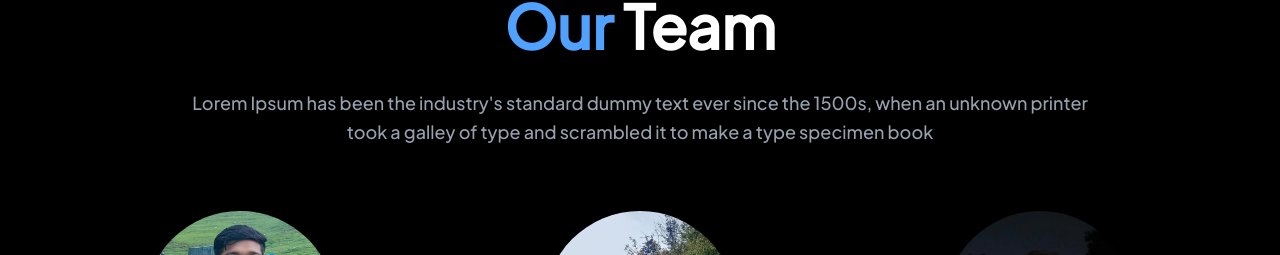
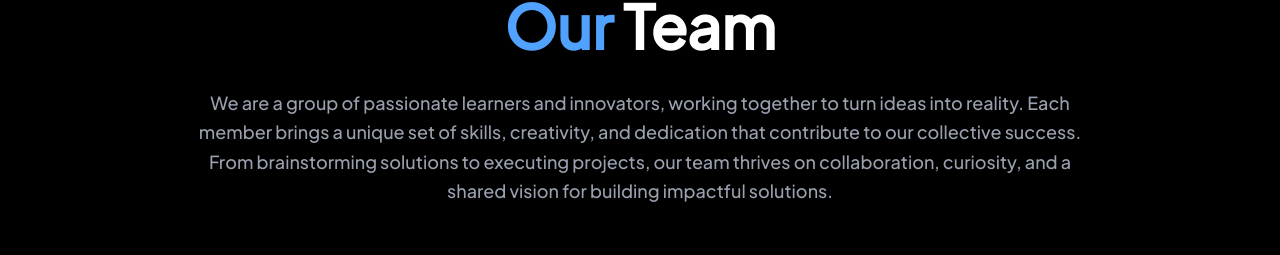
Before and after one commit to GitCrushers/SihWebsite, a React (Vite) app in the folder frontend/: page /team in a window 1280 px wide. Shown: the part 164-419 px from the top of the page. Built offline with nearby package versions, Linux system fonts and the light colour scheme; no server answers.

Commit message:
added text

```diff
--- a/frontend/src/pages/Team.jsx
+++ b/frontend/src/pages/Team.jsx
@@ -29,7 +29,11 @@ const Team = () => {
         </h1>
 
         <p className="text-gray-400 text-lg max-w-4xl mx-auto mb-16 leading-relaxed">
-          Lorem Ipsum has been the industry's standard dummy text ever since the 1500s, when an unknown printer took a galley of type and scrambled it to make a type specimen book
+        We are a group of passionate learners and innovators, working together to turn ideas into
+          reality. Each member brings a unique set of skills, creativity, and dedication that
+          contribute to our collective success. From brainstorming solutions to executing projects,
+          our team thrives on collaboration, curiosity, and a shared vision for building impactful
+          solutions.
         </p>
 
         <div className="grid grid-cols-1 md:grid-cols-3 gap-12 max-w-6xl mx-auto">
```
